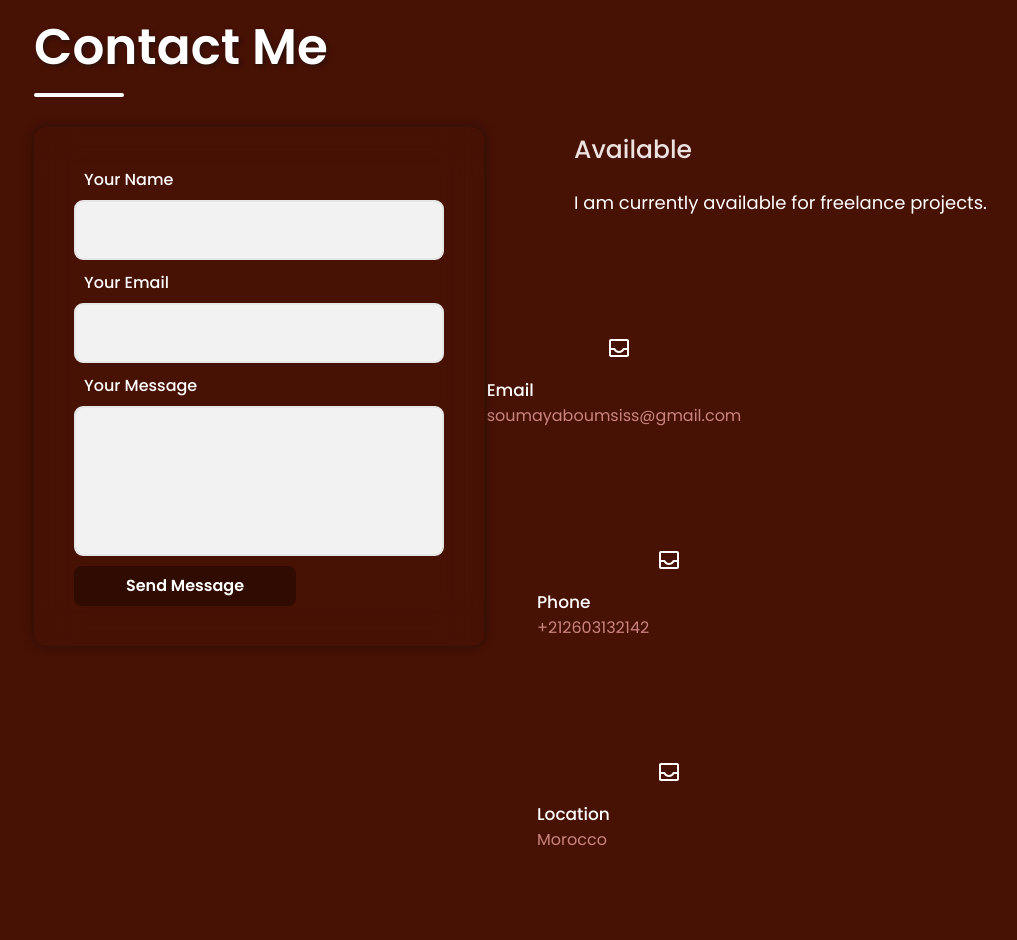
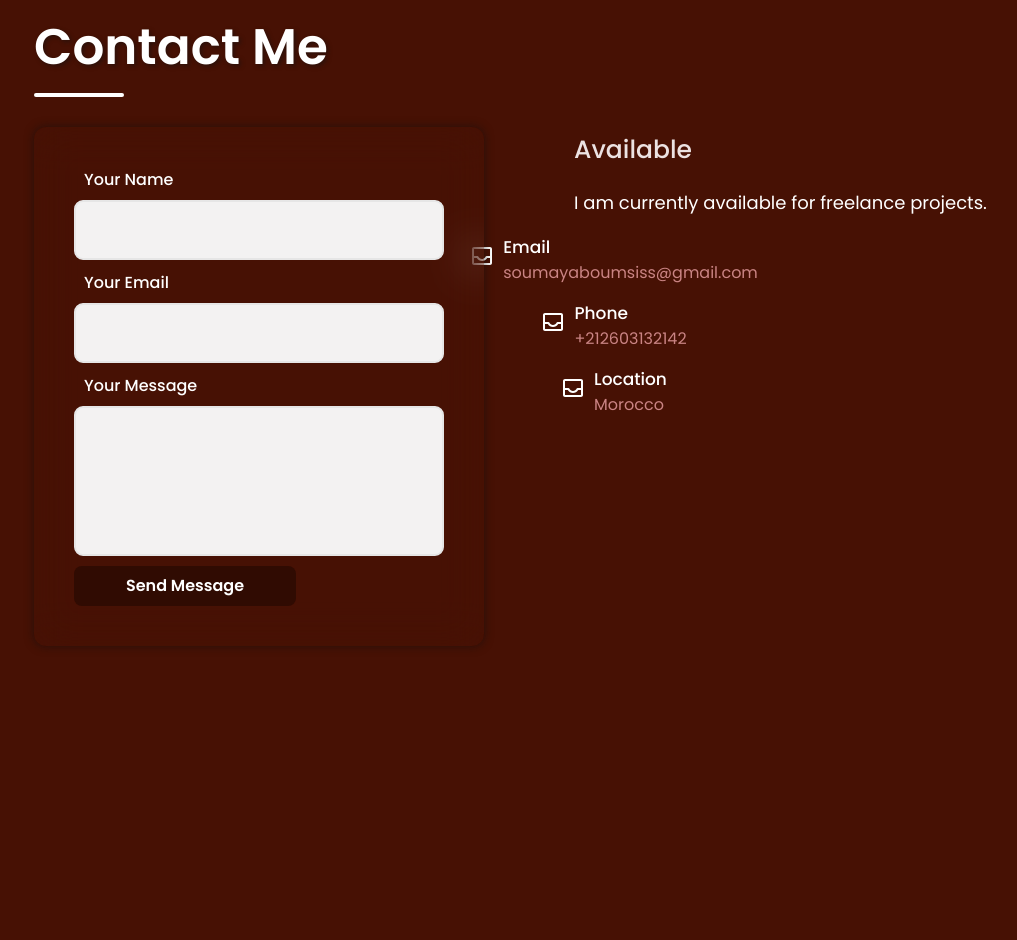
Before and after one commit to kumoji-ops/MyPortfoliorepo, a Django app: page / in a window 1280 px wide. Shown: the part 2408-3348 px from the top of the page, without its empty margins (26-1043 px from the left). Run offline with Django 5.2, Linux system fonts and the light colour scheme; some web fonts are replaced.

Commit message:
Things are kinda good now , i did place each icon next to it's text , thanks CG

```diff
--- a/Portfolio/homepage/static/homepage/css/style.css
+++ b/Portfolio/homepage/static/homepage/css/style.css
@@ -532,9 +532,9 @@ body {
     display: flex;
     align-items: center;
     justify-content: center;
-    gap: 10px;
+    gap: 9px;
     overflow: visible;
-    margin-top: 110px;
+    margin-top: 15px;
 }
 .contactrow .icon svg {
     font-size: 10px;
@@ -542,45 +542,22 @@ body {
     width: 24px;
     height: 24px;
     flex-shrink: 0;
-    margin: 10px;
-    margin-top: 10px;
-    margin-left: 120px;
+    margin: 0;
 }
 
-.contact-text .Emailtitle {
+.contactrow .contact-text .Emailtitle,
+.contactrow .contact-text .Phonetitle,
+.contactrow .contact-text .Locationtitle {
     color: #ffffff;
     font-size: 17px;
     font-weight: 500;
     margin: 0%;
 }
-.contact-text .Phonetitle {
-    color: #ffffff;
-    font-size: 17px;
-    font-weight: 500;
-    margin: 0%;
-}
-.contact-text .Locationtitle{
-    color: #ffffff;
-    font-size: 17px;
-    font-weight: 500;
-    margin: 0%;
-}
-
-.contact-text .Email{
+.contact-text .Email,
+.contact-text .Phone,
+.contact-text .Location {
     color: #ca8484;
     font-size: 16px;
     font-weight: 400;
     margin: 0%;
 }
-.contact-text .Phone {
-    color: #ca8484;
-    font-size: 16px;
-    font-weight: 400;
-    margin: 0%;
-}
-.contact-text .Location{
-    color: #ca8484;
-    font-size: 16px;
-    font-weight: 400;
-    margin: 0%;
-}
```
Also changed, not shown: Icon.html (deleted, +0 -17 lines), Portfolio/homepage/templates/homepage/index.html (+7 -0 lines).
